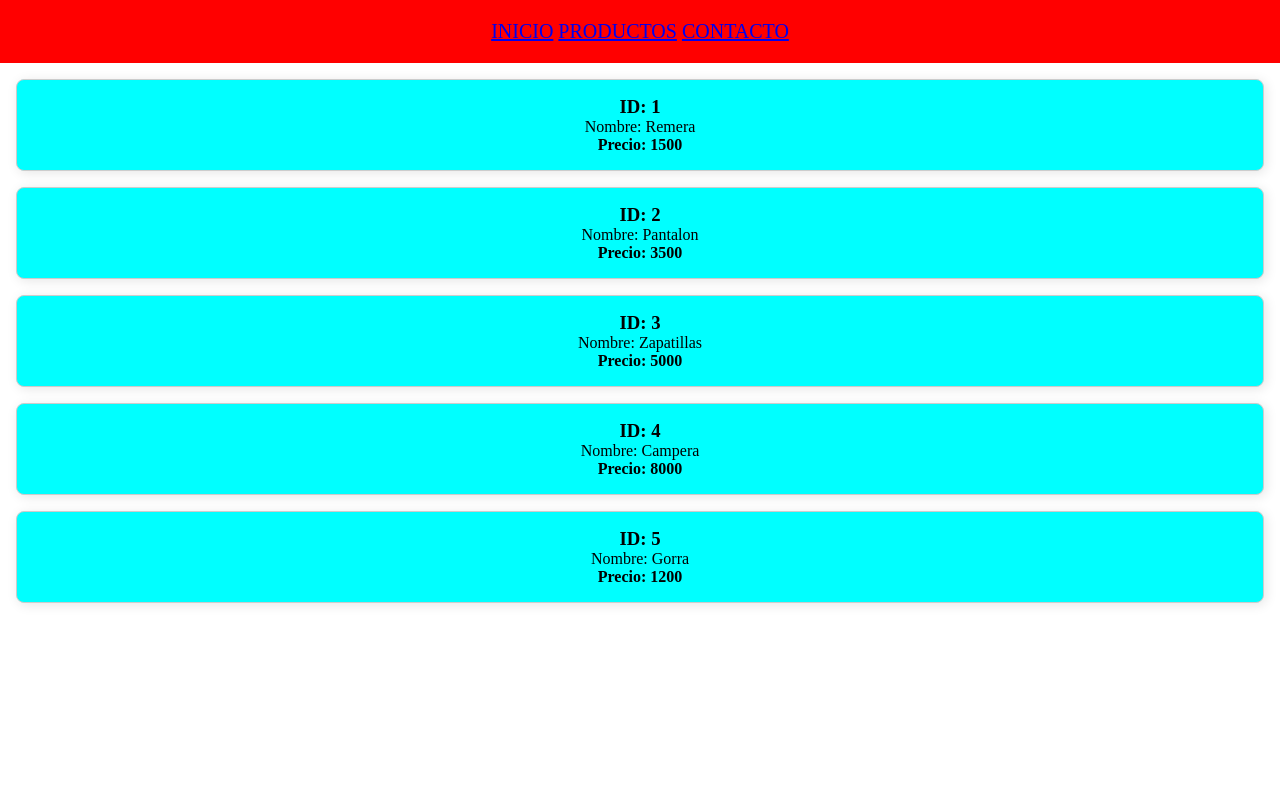
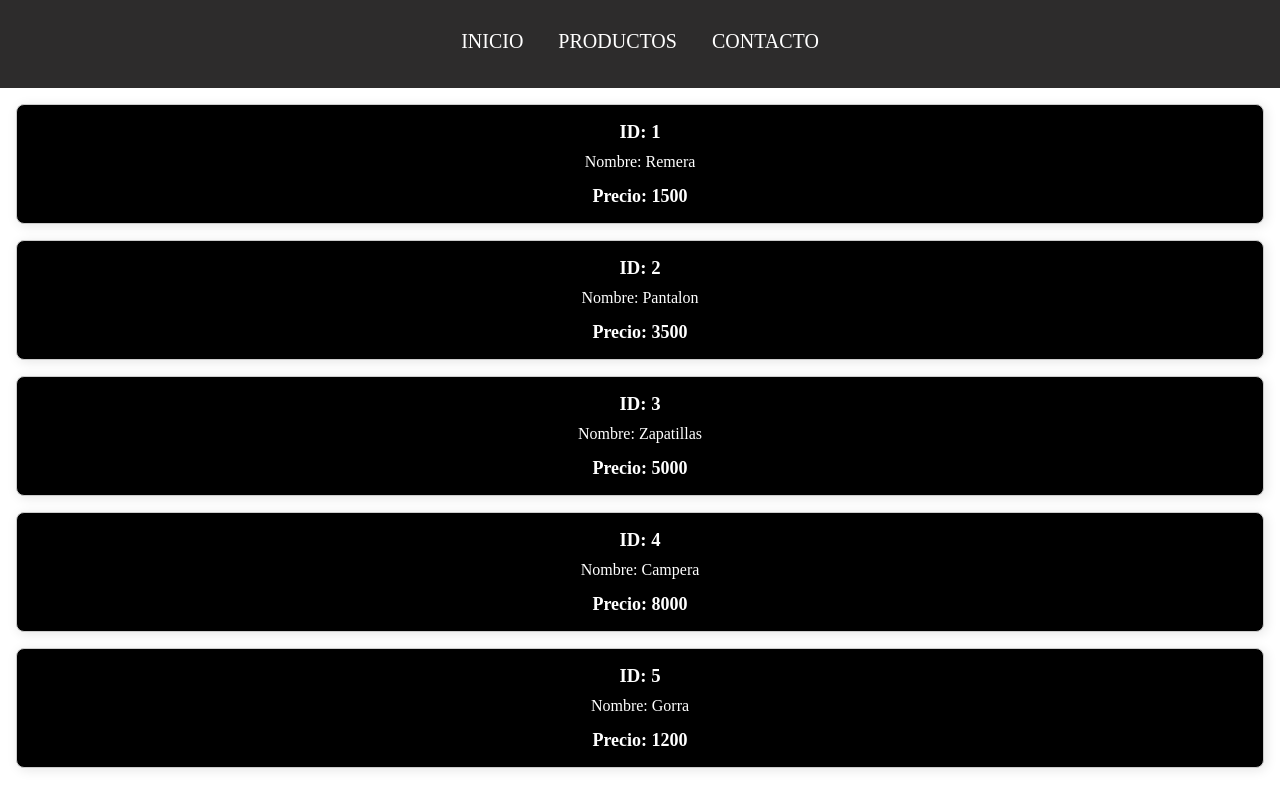
Before and after one commit to franformento1/JavaScript, a plain HTML site: page index/index.html in a window 1280 px wide. Drawn offline with Linux system fonts and the light colour scheme.

Commit message:
correcion

```diff
--- a/index/style.css
+++ b/index/style.css
@@ -5,7 +5,7 @@
     overflow-x: auto;
 }
 .producto-card {
-    background-color: aqua;
+    background-color: rgb(0, 0, 0);
     border: 1px solid #ccc;
     border-radius: 8px;
     padding: 16px;
@@ -15,9 +15,33 @@
 }
 
 .navbar {
-    background-color: #ff0000;
+    background-color: #2d2c2c;
     overflow: hidden;
     padding: 20px;
     text-align: center;
     font-size: 20px;
+    overflow: hidden;
 }
+
+.navbar a {
+    display: inline-block;
+    color: white;
+    padding: 10px 15px;
+    text-decoration: none;
+    text-align: center;
+}
+
+.producto-card h3 {
+    color: white;
+    margin-bottom: 10px;
+}
+
+.producto-card p {
+    color: white;
+    margin-bottom: 15px;
+}
+
+.producto-card b {
+    color: white;
+    font-size: 18px;
+}
```
Also changed, not shown: index/main.js (+0 -62 lines).
